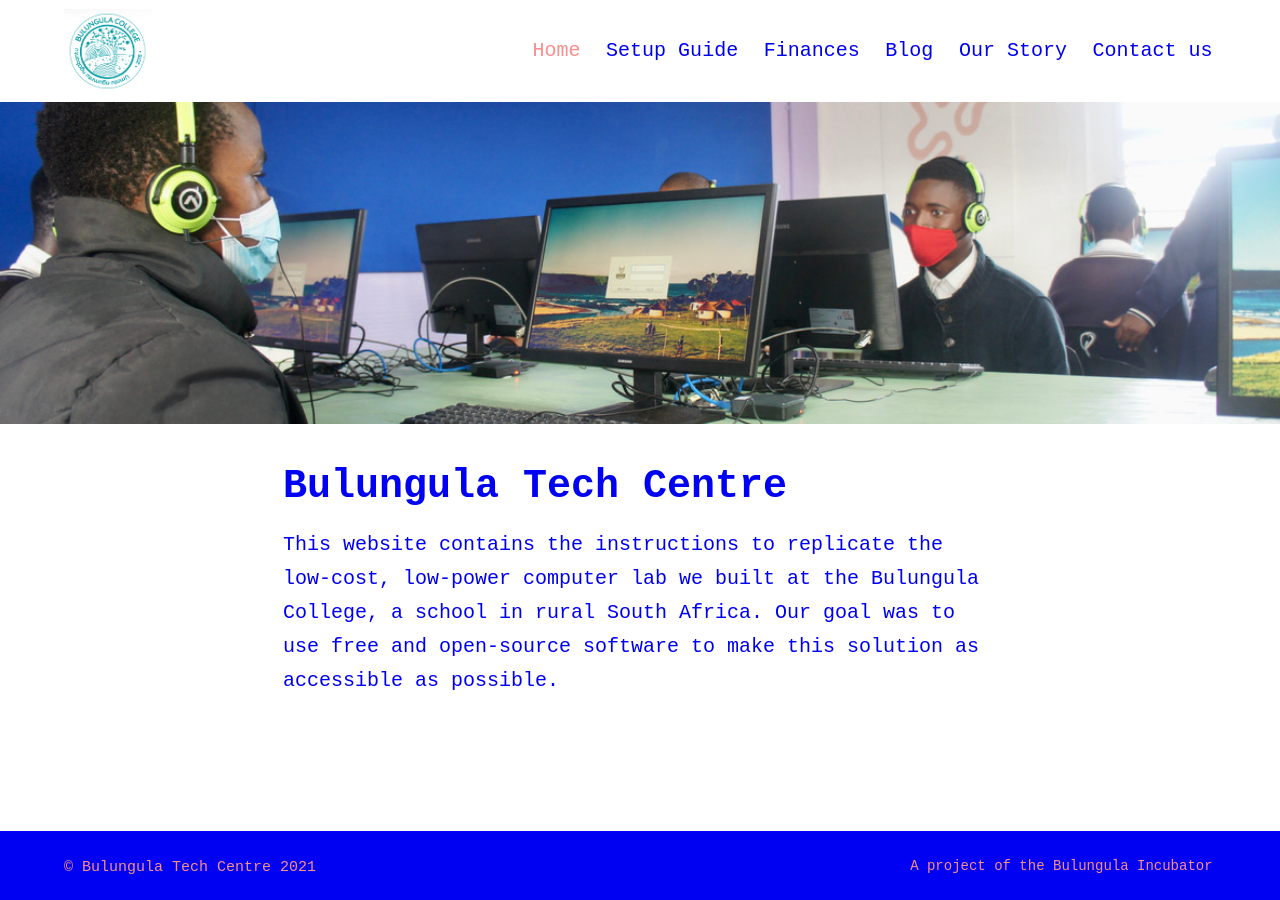
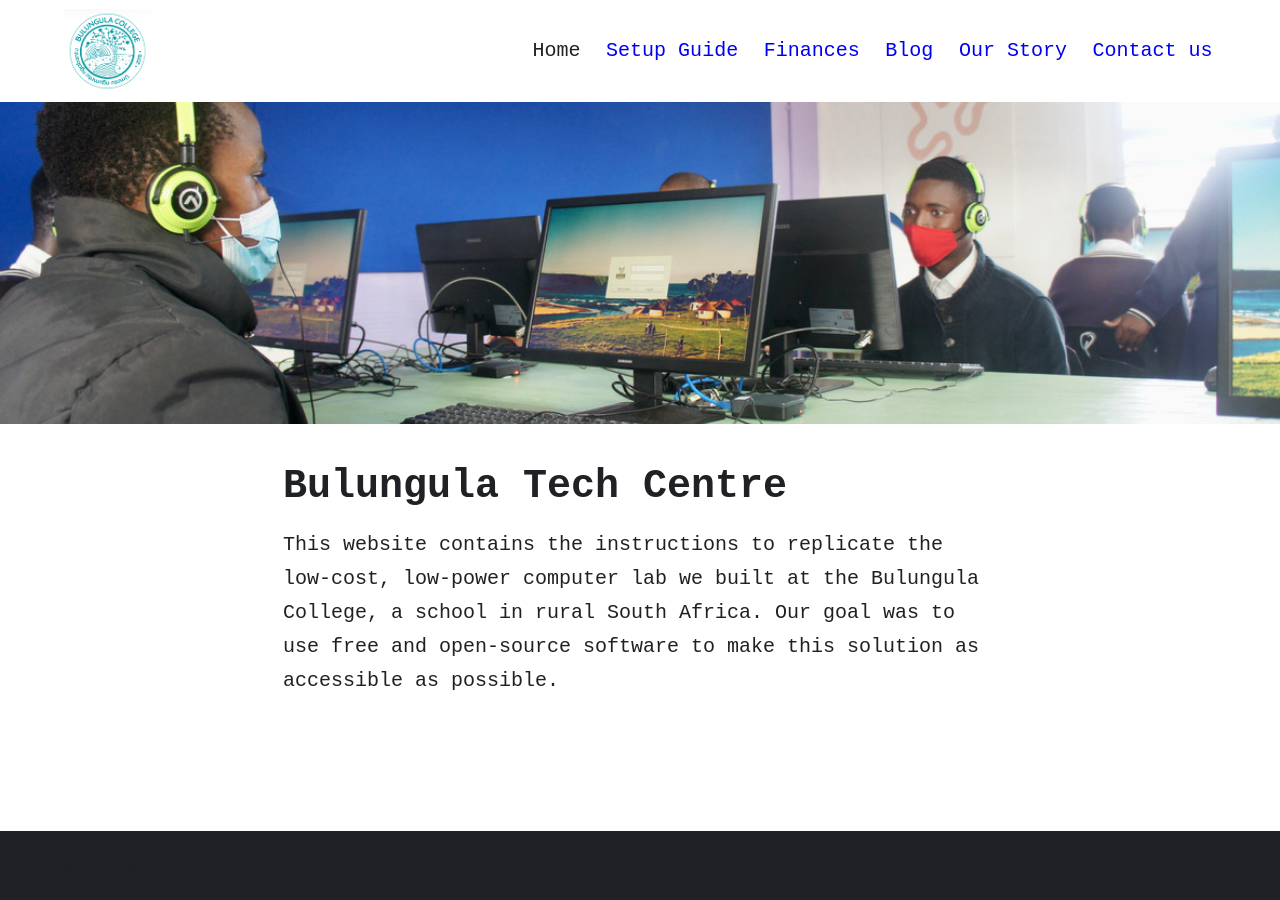
Before and after one commit to bulungula-tech-centre/bulungula-tech-centre, a Jekyll site: the page built from index.md, in a window 1280 px wide. Built offline with Jekyll 4.4.1, drawn with Linux system fonts in a browser that asks for light colours.

Commit message:
colour scheme change

```diff
--- a/_sass/_settings.scss
+++ b/_sass/_settings.scss
@@ -5,12 +5,12 @@ $featureBackgroundColour: #f9fafa !default;
 $accentColour: #05bf85 !default;
 
 // Text colours
-$headingColour: #0000F2 !default;
-$bodyColour: #0000F2 !default;
+$headingColour: #202124 !default;
+$bodyColour: #202124 !default;
 $linkColour: #0000F2 !default;
 $hoverColour: #F78F8B !default;
 $focusColour: #F78F8B !default;
-$captionColour: #F78F8B !default;
+$captionColour: #202124 !default;
 $white: #ffffff !default;
 
 // Typography
```
